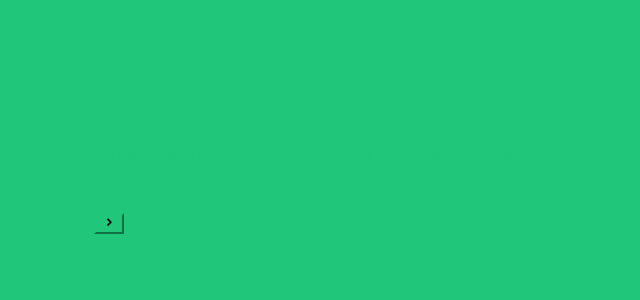
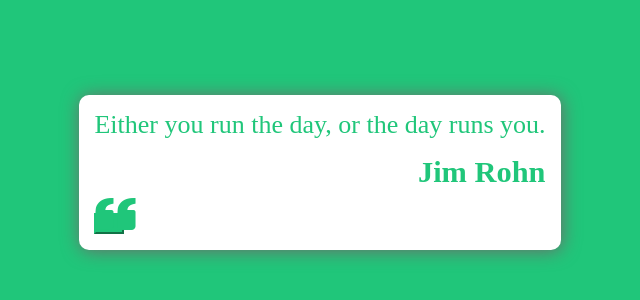
Before and after one commit to genesiski/cita, a React (Vite) app: page / in a window 1280 px wide. Shown: the part 228-528 px from the top of the page, without its empty margins (320-960 px from the left). Built offline with nearby package versions, Linux system fonts and the light colour scheme.

Commit message:
Update QuoteBox.jsx

```diff
--- a/src/components/QuoteBox.jsx
+++ b/src/components/QuoteBox.jsx
@@ -1,21 +1,18 @@
 import React from 'react'
-import QuoteButton from "./QuoteButton"
+import QuoteButton from './QuoteButton'
 
-const QuoteBox = ({quote,color,newQuote}) => {
+const QuoteBox = ({quote, newQuote, color}) => {
   return (
-    <div className=' Container' style={{color:color}}>
-      <div className='Datingcontainer'>
-        <div><i className='bx bxs-quote-left quote'></i></div>
-        <div> <p>{quote.quote} </p> </div>
-      </div>
-      <div className='author'>
-      <h3>{quote.author} </h3>
-      </div>
-      <div>
-      <QuoteButton newQuote={newQuote} color={color} />
-      </div>
+    <div className='quoteBox' style={{color: color}}>
+      <p className='quoteBox__quote'>{quote.quote}</p>
+      <h3 className='quoteBox__author' >{quote.author}</h3>
+      <i className='quoteBox__icon bx bxs-quote-left'></i>
+      <QuoteButton
+      color={color}
+      newQuote={newQuote}
+      />
+    </div>
 
-    </div>
   )
 }
 
```
